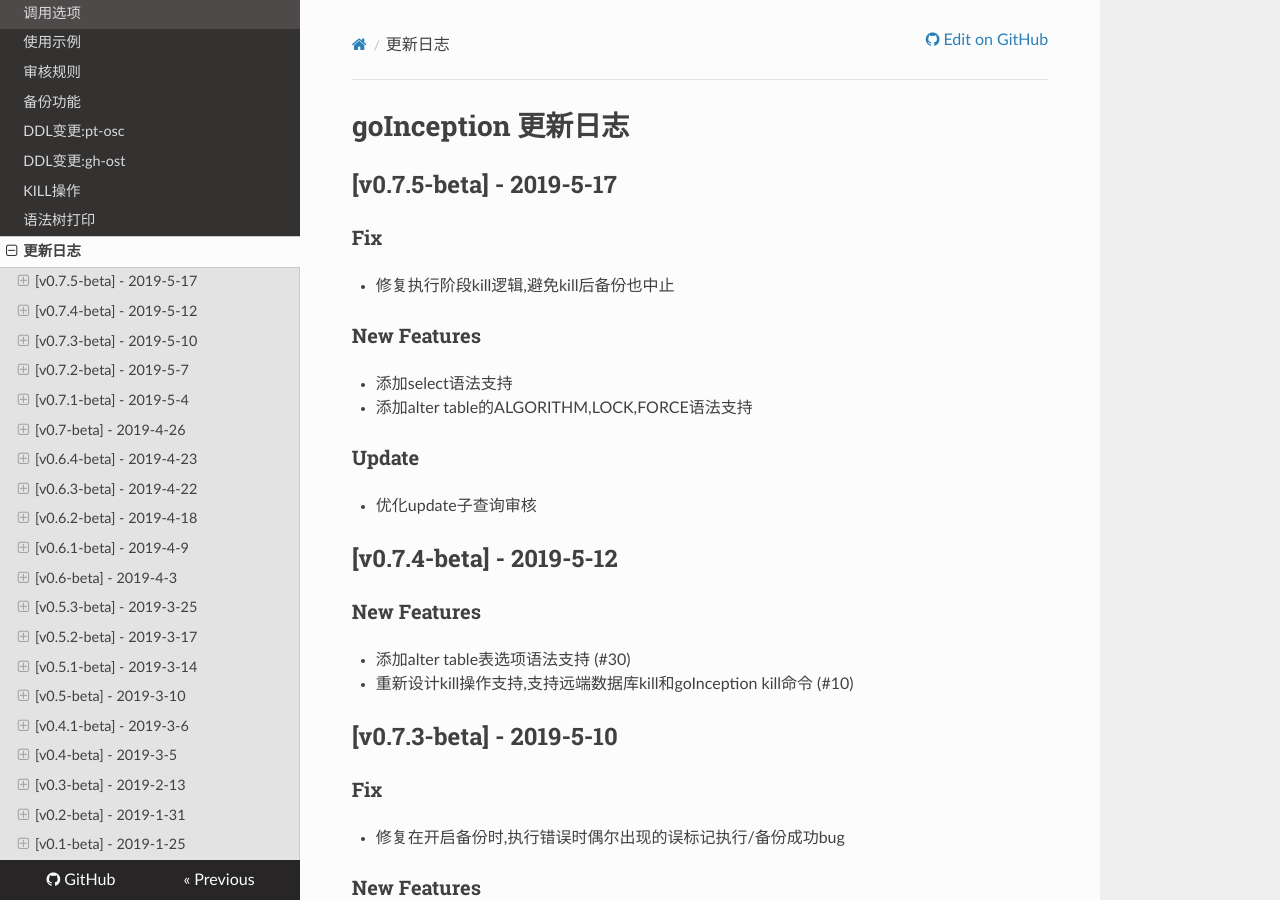
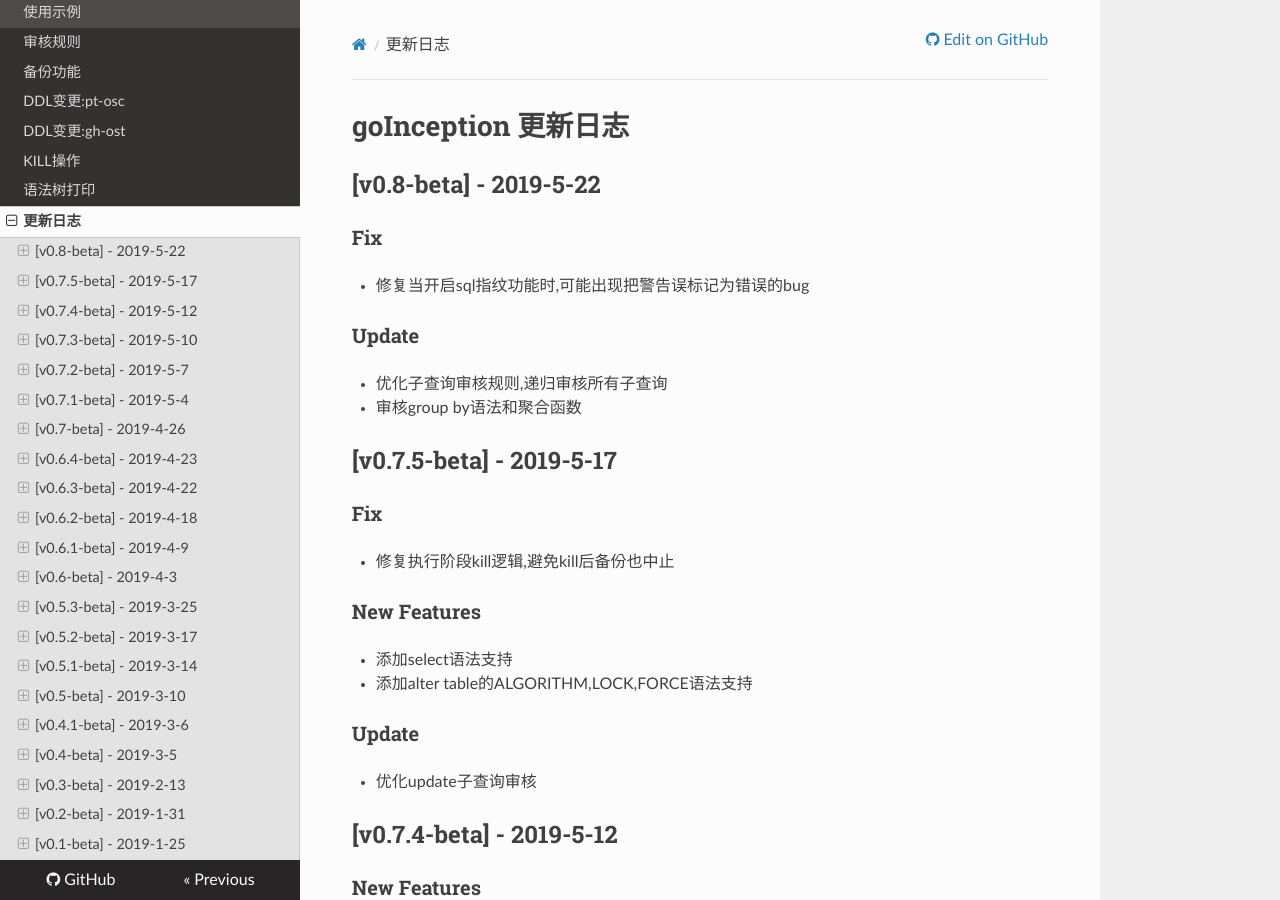
Before and after one commit to hanchuanchuan/goInception, an MkDocs documentation site: the page built from docs/changelog.md, in a window 1280 px wide and 900 px high. Built offline with MkDocs 1.6.1, drawn with Linux system fonts in a browser that asks for light colours; nearby versions of some CDN libraries.

Commit message:
release: v0.8

```diff
--- a/docs/changelog.md
+++ b/docs/changelog.md
@@ -1,4 +1,13 @@
 # goInception 更新日志
+
+## [v0.8-beta] - 2019-5-22
+
+### Fix
+* 修复当开启sql指纹功能时,可能出现把警告误标记为错误的bug
+
+### Update
+* 优化子查询审核规则,递归审核所有子查询
+* 审核group by语法和聚合函数
 
 
 ## [v0.7.5-beta] - 2019-5-17
```
